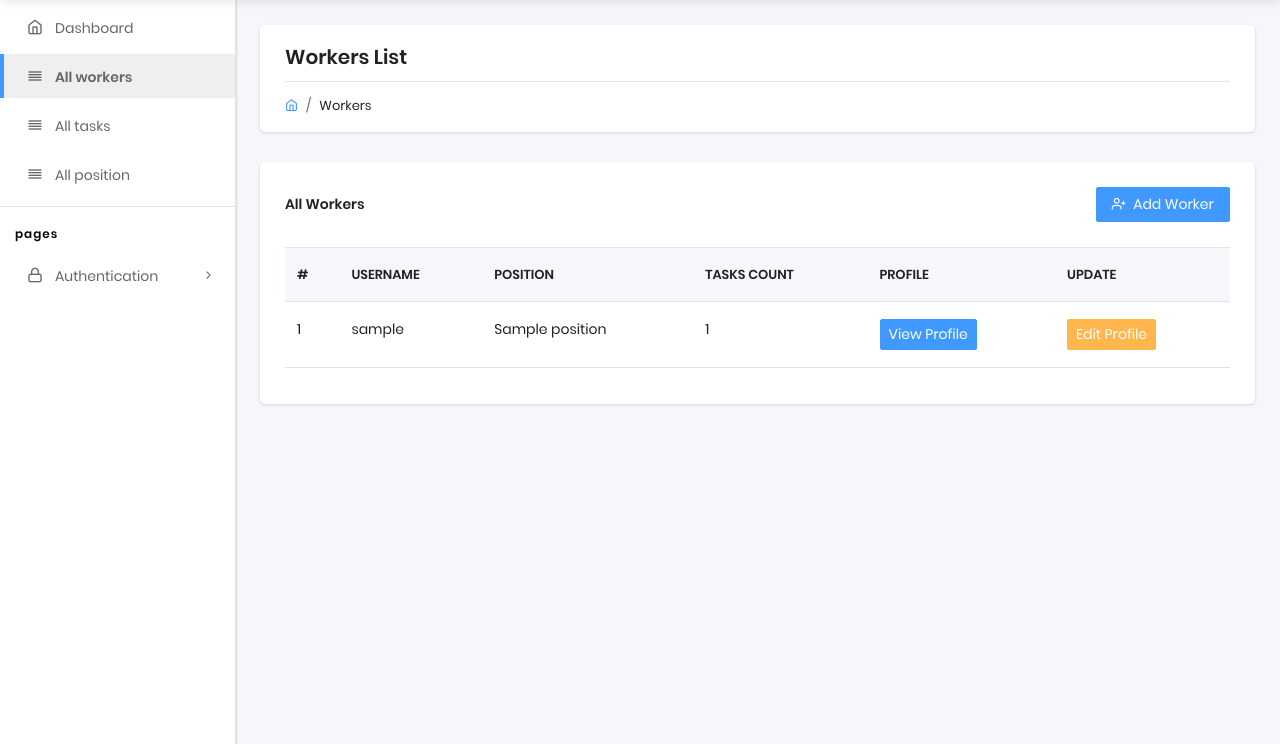
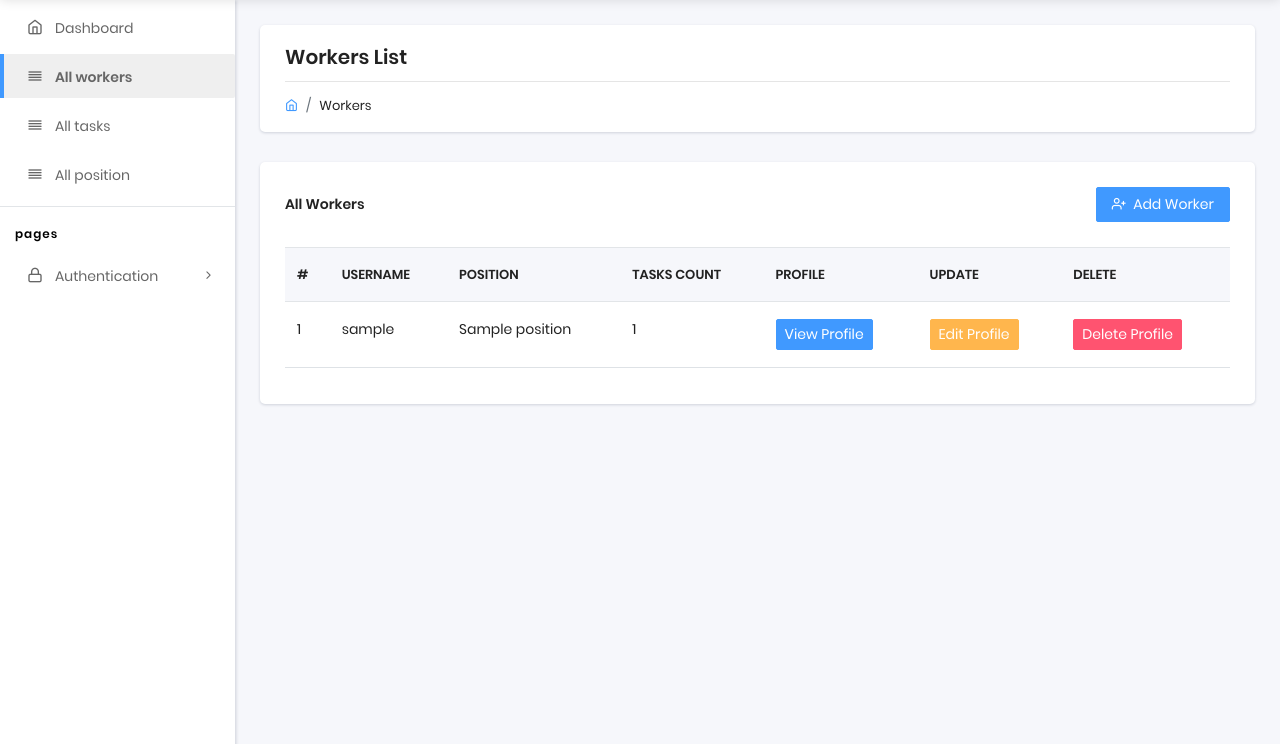
Before and after one commit to trs-ostapchuk/task-manager, a Django app: page /workers/ in a window 1280 px wide. Shown: the part 56-800 px from the top of the page. Run offline with Django 4.2, Linux system fonts and the light colour scheme; a user stored in the database is signed in; tables that the repository leaves empty hold one stand-in row (values such as "Sample post"); some libraries are stand-ins or nearby versions.

Commit message:
Add button to worker_list.html for deleting worker and modify WorkerDeleteView

```diff
--- a/tasks/views.py
+++ b/tasks/views.py
@@ -91,7 +91,7 @@ class WorkerDeleteView(LoginRequiredMixin, generic.DeleteView):
     """
     model = Worker
     template_name = "home/worker_confirm_delete.html"
-    success_url = reverse_lazy("home:worker-list")
+    success_url = reverse_lazy("tasks:worker-list")
 
 
 class PositionListView(LoginRequiredMixin, generic.ListView):
--- a/templates/home/worker_list.html
+++ b/templates/home/worker_list.html
@@ -44,6 +44,7 @@
                 <th>Tasks Count</th>
                 <th>Profile</th>
                 <th>Update</th>
+                <th>Delete</th>
               </tr>
             </thead>
             <tbody>
@@ -61,6 +62,11 @@
                 <td>
                   <a href="{% url 'tasks:worker-update' worker.id %}" class="btn btn-sm btn-warning">
                     Edit Profile
+                  </a>
+                </td>
+                <td>
+                  <a href="{% url 'tasks:worker-delete' worker.id %}" class="btn btn-sm btn-danger">
+                    Delete Profile
                   </a>
                 </td>
               </tr>
```
